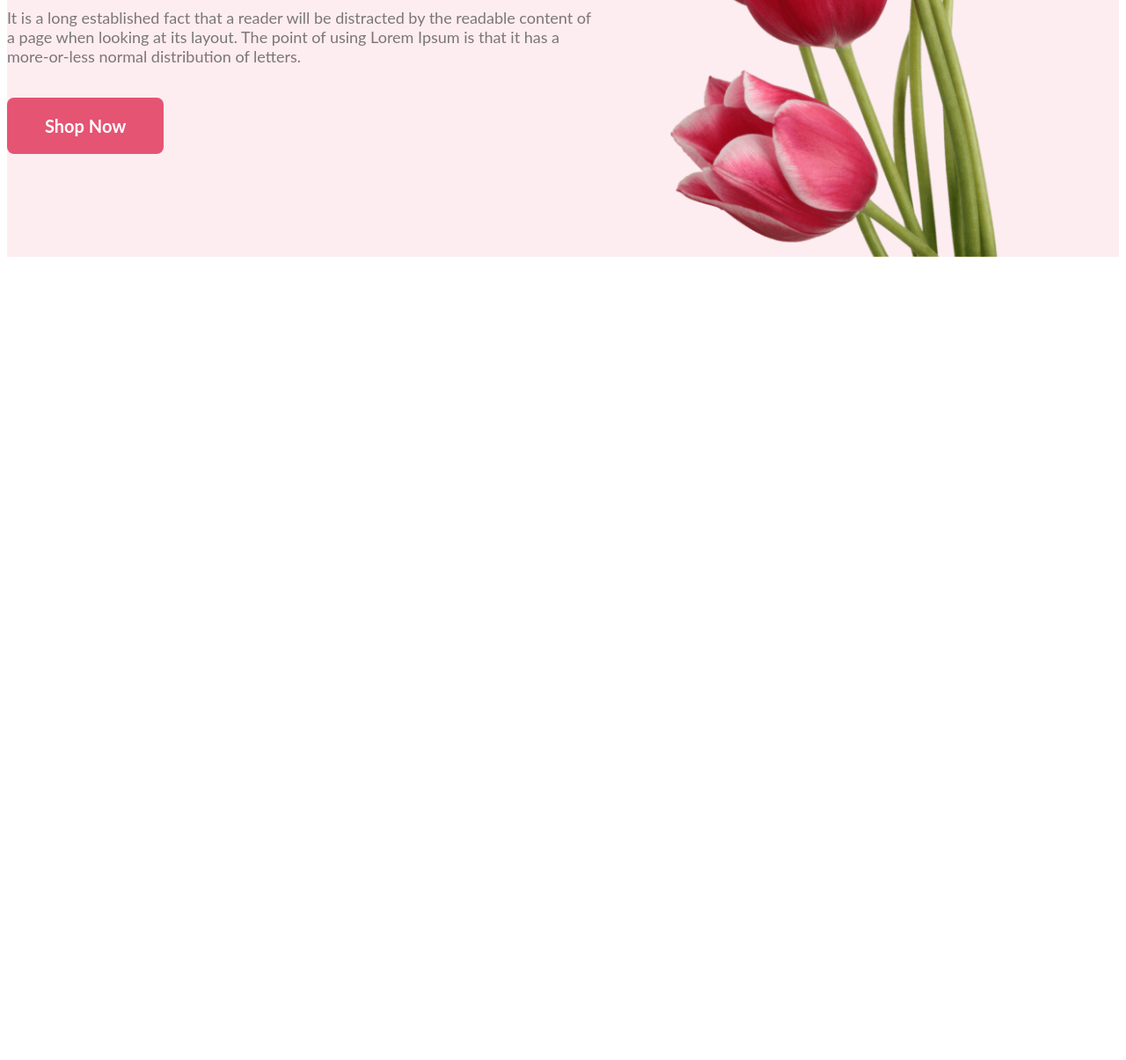
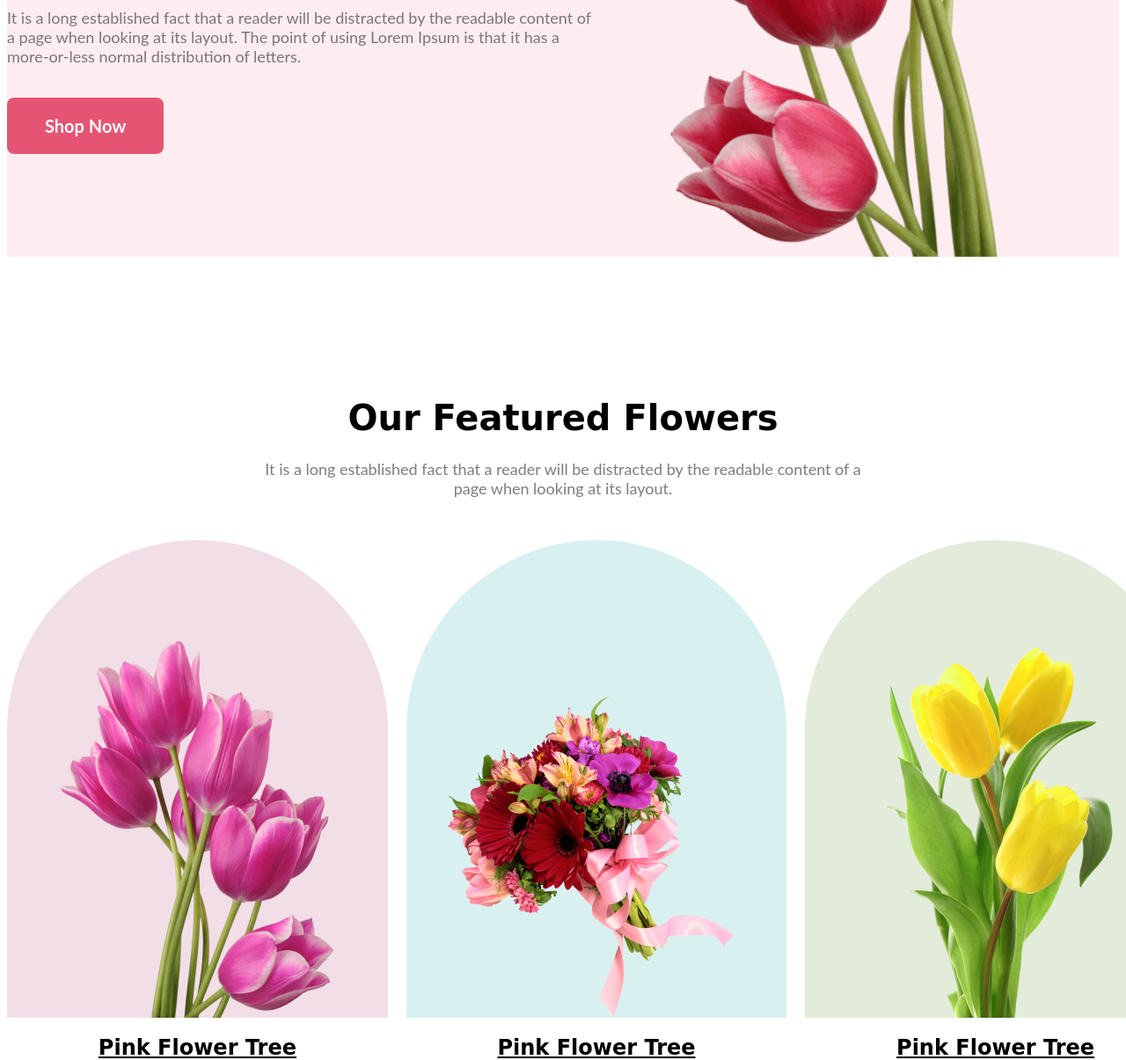
Before and after one commit to bidduthosen/flower-shop, a plain HTML site: page index.html in a window 1280 px wide. Shown: the part 511-1716 px from the top of the page at 88% size. Before the commit the page ends 811 px from the top, so only its background shows below. Drawn offline with Linux system fonts and the light colour scheme; a web font is replaced by a local one.

Commit message:
Our Featured Flowers section add

```diff
--- a/index.html
+++ b/index.html
@@ -19,7 +19,8 @@
         <div class="banner-content">
           <div class="banner-items">
             <h1 class="banner-title">
-              Let's make <br> beautiful  flowers a part of your life.
+              Let's make <br />
+              beautiful flowers a part of your life.
             </h1>
             <p class="banner-discription">
               It is a long established fact that a reader will be distracted by
@@ -35,7 +36,35 @@
         </div>
       </section>
     </header>
-    <main></main>
+    <main>
+      <section class="our-featured-flowers">
+        <h3 class="section-title">Our Featured Flowers</h3>
+        <p class="section-description">
+          It is a long established fact that a reader will be distracted by the
+          readable content of a page when looking at its layout.
+        </p>
+        <div class="flowers-content">
+            <div class="flower-items">
+                <div class="flower-img">
+                    <img src="Flower Asset/pngwing 6.png" alt="">
+                </div>
+                <p class="flower-name">Pink Flower Tree</p>
+            </div>
+            <div class="flower-items">
+                <div class="flower-img" style="background-color: rgba(5, 151, 160, 0.15);">
+                    <img src="Flower Asset/pngwing 5.png" alt="">
+                </div>
+                <p class="flower-name">Pink Flower Tree</p>
+            </div>
+            <div class="flower-items">
+                <div class="flower-img" style="background-color: rgba(71, 125, 17, 0.15);">
+                    <img src="Flower Asset/pngwing 7.png" alt="">
+                </div>
+                <p class="flower-name">Pink Flower Tree</p>
+            </div>
+        </div>
+      </section>
+    </main>
     <footer></footer>
   </body>
 </html>
--- a/styles/flowerShop.css
+++ b/styles/flowerShop.css
@@ -12,6 +12,19 @@ body {
   font-family: Lato;
   font-size: 20px;
   font-weight: 700;
+}
+.section-title {
+  text-align: center;
+  font-size: 40px;
+  font-weight: 800;
+  font-family: "playpen sans", cursive;
+}
+.section-description {
+  color: rgba(39, 39, 39, 0.6);
+  text-align: center;
+  font-family: Lato;
+  font-size: 18px;
+  font-weight: 400;
 }
 
 /* banner style */
@@ -52,3 +65,45 @@ body {
 .banner-img img {
   height: 775px;
 }
+
+/* our-featured-flowers styles */
+.our-featured-flowers {
+  margin-top: 160px;
+}
+.our-featured-flowers .section-title {
+  width: 680px;
+  margin: 0 auto;
+  padding-bottom: 24px;
+}
+.our-featured-flowers .section-description {
+  width: 680px;
+  margin: 0 auto;
+}
+.flowers-content {
+  display: flex;
+  margin: 48px auto;
+  width: 1340px;
+  justify-content: space-between;
+
+}
+.flower-items{
+    width: 32.3%;
+}
+.flower-items .flower-img{
+  border-radius: 300px 300px 0px 0px;
+  background: rgba(167, 33, 98, 0.15);
+  width: 100% !important;
+  height: 100% !important;
+}
+.flower-img{
+    display: flex;
+    justify-content: center;
+    align-items: end;
+}
+.flower-name{
+    text-align: center;
+    font-size: 24px;
+    font-weight: 700;
+    text-decoration: underline;
+    margin-top: 20px;
+}
```
